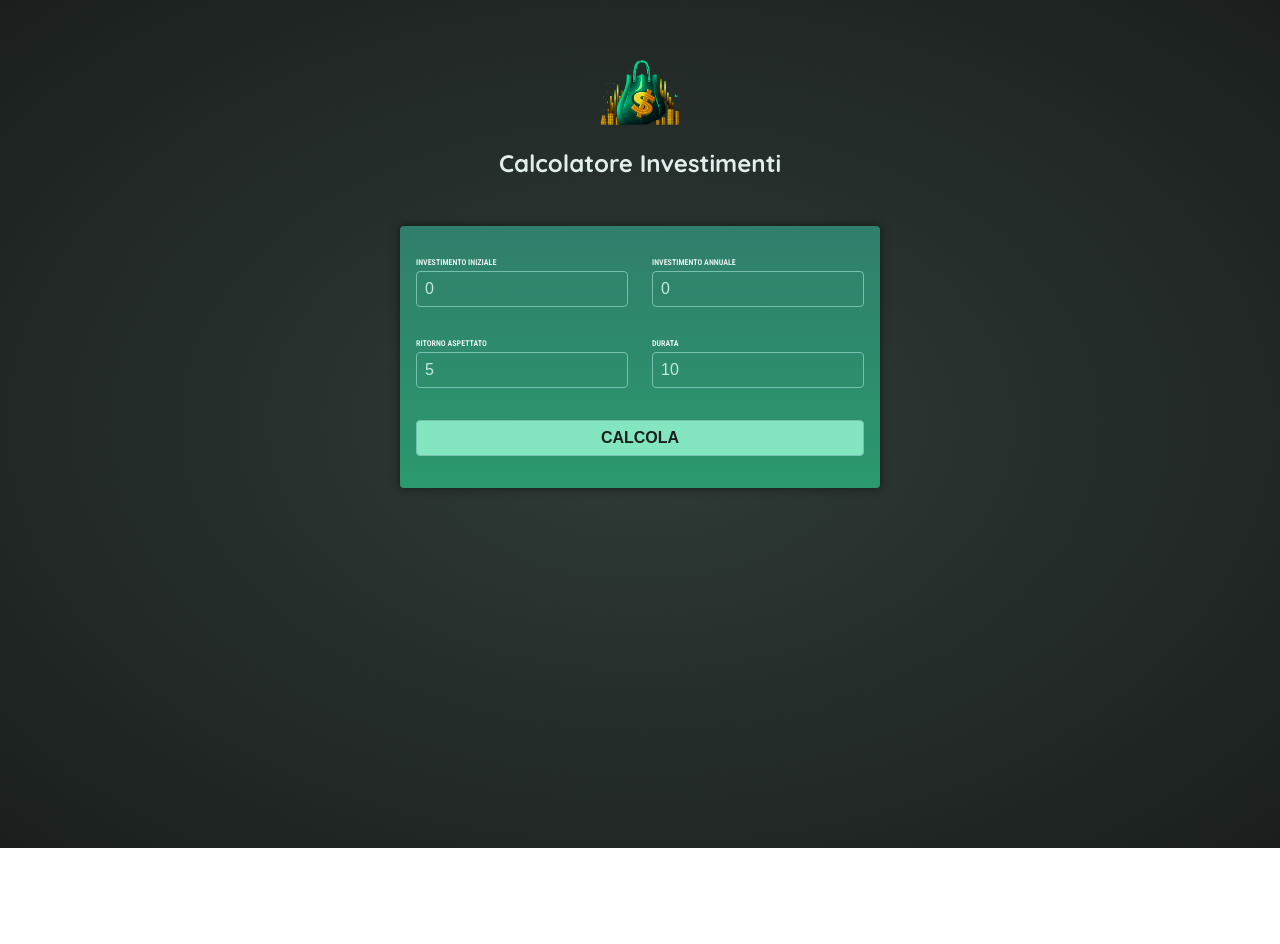
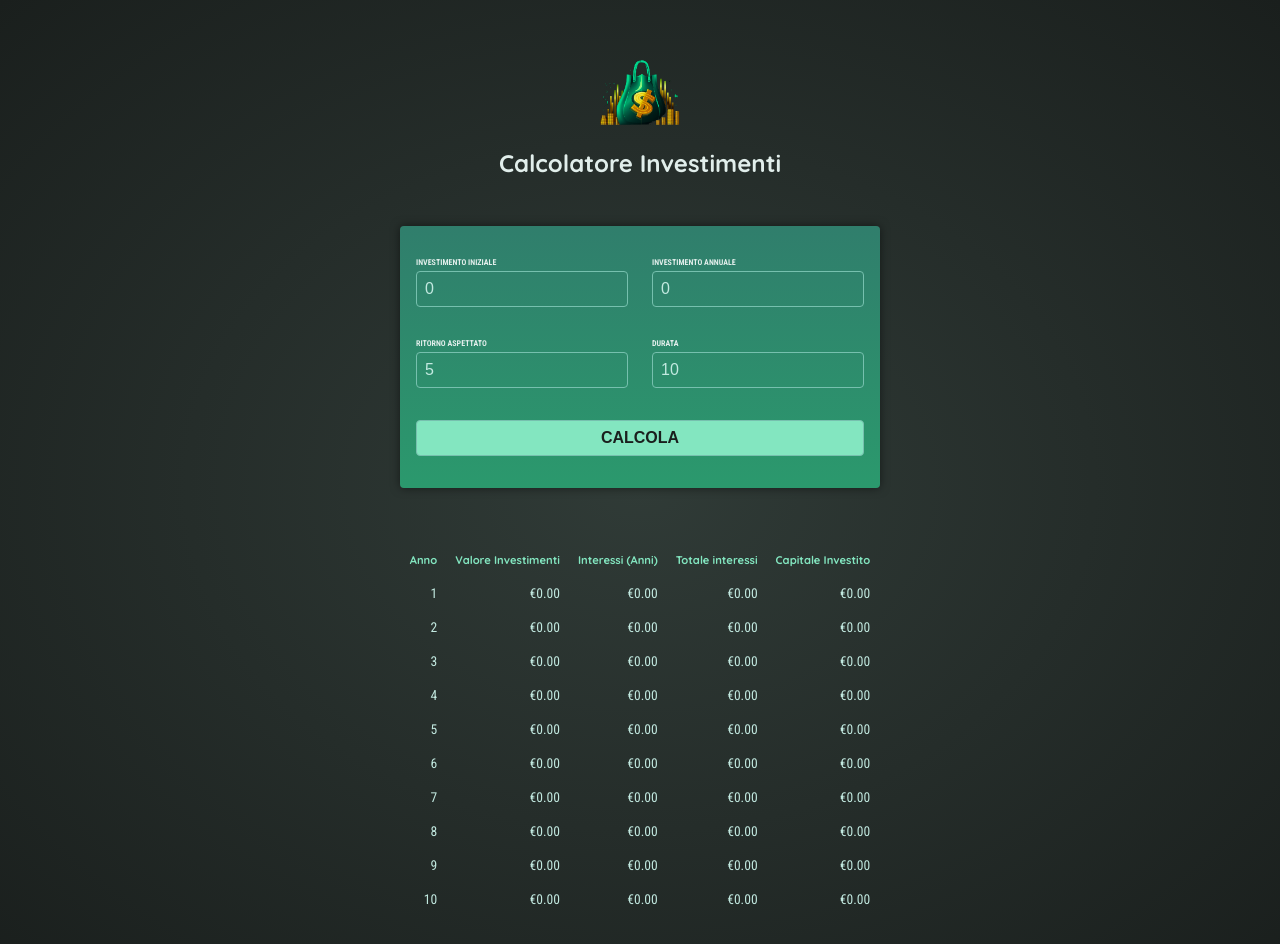
Before and after one commit to marcoscazzari03/Investment-Calculator, an Angular app: page / in a window 1280 px wide. Both pictures are taken after a click on the button "CALCOLA". Shown: the top 944 px of the page. Before the commit the page ends 848 px from the top, so only its background shows below. Built offline with nearby package versions, Linux system fonts and the light colour scheme.

Commit message:
Added componend Results

```diff
--- a/src/app/app.component.html
+++ b/src/app/app.component.html
@@ -1,2 +1,3 @@
 <app-header />
 <app-user-input (calculate)="onCalculateInvestmentResults($event)"/>
+<app-investment-results [results]="resultsData"/>
--- a/src/app/app.component.ts
+++ b/src/app/app.component.ts
@@ -3,14 +3,24 @@ import { Component } from '@angular/core';
 import { HeaderComponent } from './header/header.component';
 import { UserInputComponent } from './user-input/user-input.component';
 import type { InvestmentInput } from './investment-input.model';
+import { InvestmentResultsComponent } from "./investment-results/investment-results.component";
 
 @Component({
   selector: 'app-root',
   standalone: true,
   templateUrl: './app.component.html',
-  imports: [HeaderComponent, UserInputComponent],
+  imports: [HeaderComponent, UserInputComponent, InvestmentResultsComponent],
 })
 export class AppComponent {
+  resultsData?: {
+    year: number;
+    interest: number;
+    valueEndOfYear: number;
+    annualInvestment: number;
+    totalInterest: number;
+    totalAmountInvested: number;
+  }[];
+
   onCalculateInvestmentResults(data: InvestmentInput) {
     const { initialInvestment, annualInvestment, expectedReturn, duration } = data;
     const annualData = [];
@@ -32,6 +42,6 @@ export class AppComponent {
       });
     }
 
-    console.log(annualData);
+    this.resultsData = annualData;
   }
 }
--- /dev/null
+++ b/src/app/investment-results/investment-results.component.css
@@ -0,0 +1,19 @@
+table {
+  max-width: 50rem;
+  margin: 2rem auto;
+  padding: 1rem;
+  table-layout: fixed;
+  border-spacing: 1rem;
+  text-align: right;
+}
+
+table thead {
+  font-size: 0.7rem;
+  color: #83e6c0;
+}
+
+table tbody {
+  font-family: "Roboto Condensed", sans-serif;
+  font-size: 0.85rem;
+  color: #c2e9e0;
+}
--- /dev/null
+++ b/src/app/investment-results/investment-results.component.html
@@ -0,0 +1,27 @@
+@if (!results){
+<p class="center">Inserisci dei valori e premi "Calcola"</p>
+} @else {
+<table>
+  <thead>
+    <tr>
+      <th>Anno</th>
+      <th>Valore Investimenti</th>
+      <th>Interessi (Anni)</th>
+      <th>Totale interessi</th>
+      <th>Capitale Investito</th>
+    </tr>
+  </thead>
+  <tbody>
+    @for (result of results; track result.year ) {
+    <tr>
+      <td>{{ result.year }}</td>
+      <td>{{ result.valueEndOfYear | currency:"EUR" }}</td>
+      <td>{{ result.interest | currency:"EUR"  }}</td>
+      <td>{{ result.totalInterest | currency:"EUR"  }}</td>
+      <td>{{ result.totalAmountInvested | currency:"EUR" }}</td>
+    </tr>
+    }
+  </tbody>
+</table>
+
+}
```
Also changed, not shown: src/app/investment-results/investment-results.component.ts (added, +29 -0 lines).
